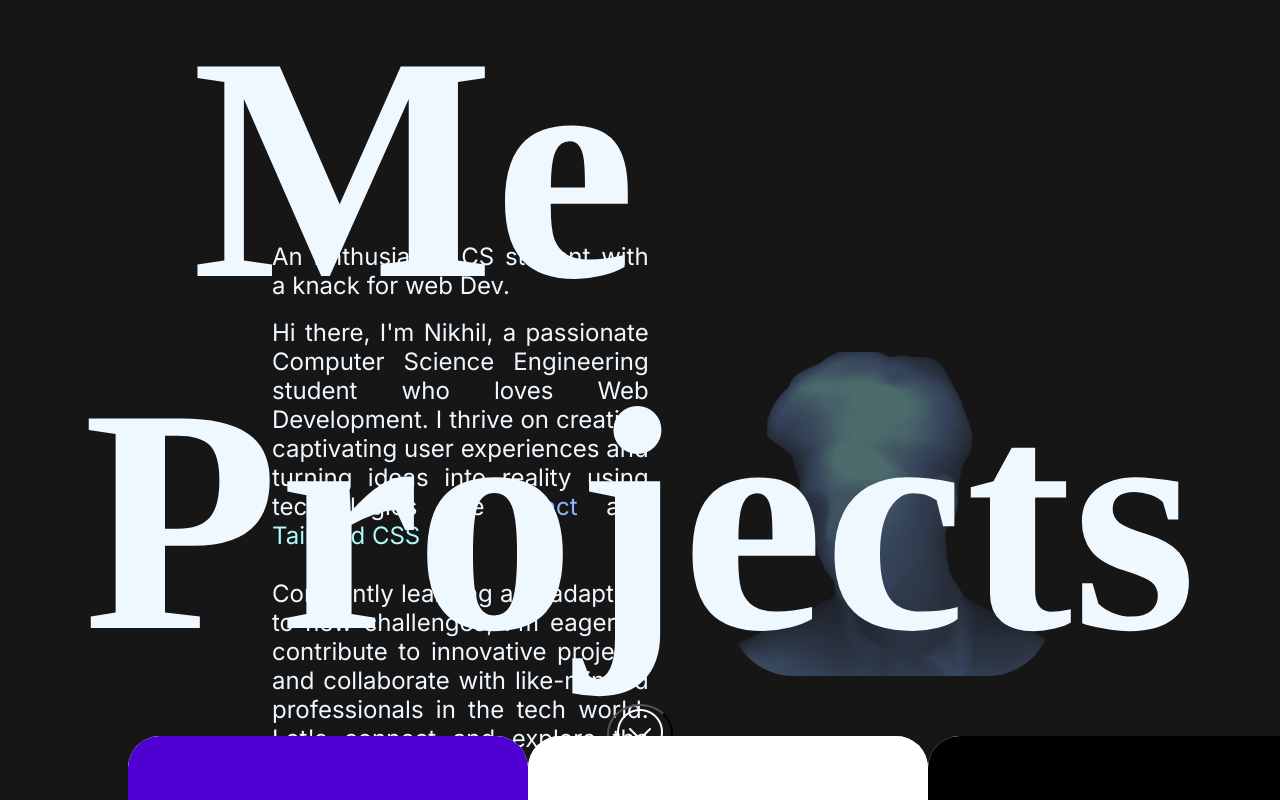
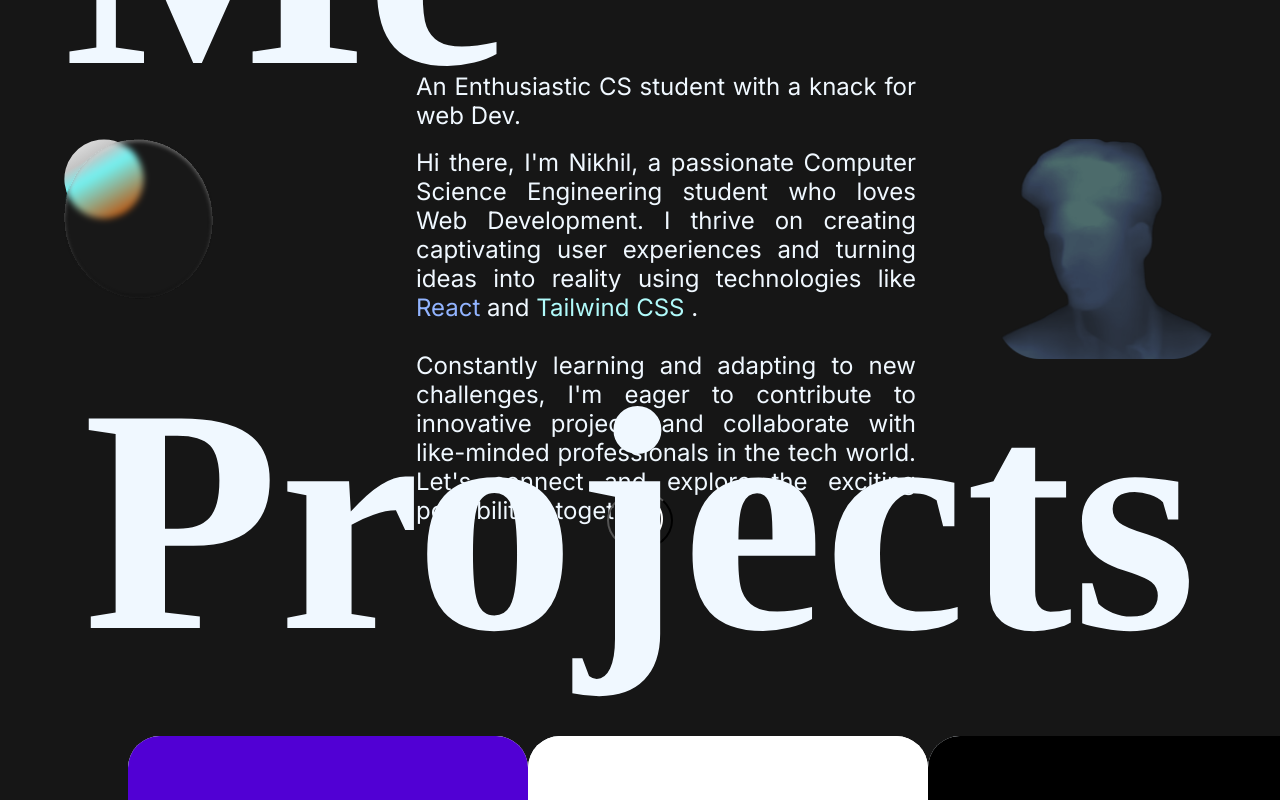
Before and after one commit to Juzznick/portfolioVanilla, a plain HTML site: page index.html in a window 1280 px wide. Shown: the part 1200-2000 px from the top of the page. Drawn offline with nearby package versions, Linux system fonts and the light colour scheme; a web font is replaced by a local one.

```diff
--- a/index.html
+++ b/index.html
@@ -58,7 +58,10 @@
                 About Me
             </h1>
             <div class="about-div">
-
+                <div class="bubble-div">
+                    <img class="bubble" src="res/bubble.svg"/>
+                    <img class="bubblebg" src="res/bubblebg.svg"/>
+                </div>
                 <div class="about-sub about-sub-l">
                     <p>An Enthusiastic CS student with a knack for web Dev.</p><br />
                     <p>Hi there, I'm Nikhil, a passionate Computer Science Engineering student who loves Web
@@ -128,7 +131,6 @@
                 Contact
             </h1>
             <a href='res/cv.pdf'><button class="cv-button">getCV</button></a>
-            <p>Nikhil Mukundan</p>
             <div class="cmain-sub">
                 <a href="https://instagram.com/juzznick"><img src="res/insta.png" /></a>
                 <a href="https://github.com/juzznick"><img src="res/github.png" /></a>
--- a/style.css
+++ b/style.css
@@ -134,10 +134,11 @@
 
 }
 .amain-div{
-    width: 70%;
+    width:90%;
     display: flex;
     flex-direction: column;
     align-items: center;
+    justify-content: center;
     animation: FadeIn 1s ease;
     height: 100vh;
     scroll-margin-top: -2rem;
@@ -147,19 +148,50 @@
 }
 .about-div{
     display: flex;
+    justify-content: space-around;
+    width: 100%;
 }
 .about-sub-l{
-    width: 75%;
+    margin-left: 17rem;
+    width: 60%;
     display: flex;
     flex-direction: column;
     justify-content: center;
 }
+.about-sub-r{
+    width: 20%;
+}
 .about-sub img{
-    width: 90%;
+    width: 100%;
 }
 .about-sub{
     height: 20rem;
 }
+.bubble-div{
+    display: flex;
+    height: 10rem;
+    width: 20%;
+    position: fixed;
+    left: 0rem;
+}
+
+.bubble{
+    position: absolute;
+    top: 0;
+    z-index: 2;
+    backdrop-filter: blur(3px);
+    height: 10rem;
+    border-radius: 6rem;
+}
+.bubblebg{
+    z-index: 1;
+    position: relative;
+    top: 0;
+    height: 5rem;
+}
+
+
+
 
 
 p{
@@ -306,6 +338,31 @@
     left: 1rem;
 }
 
+#contact-form{
+    display: flex;
+    flex-direction: column;
+    width: 40%;
+    height: 20rem;
+    justify-content: space-around;
+}
+#contact-form input{
+    height: 2rem;
+    font-size: 1rem;
+    padding-left: 1rem;
+}
+#contact-form textarea{
+    height: 10rem;
+    font-size: 1rem;
+    font-family: 'Inter';
+    padding: .4rem 0 0 1rem;
+}
+
+
+
+
+
+
+
 @media (max-width: 1000px){
     body{
         width: 100vw;
```
Also changed, not shown: res/bubble.svg (added), res/bubblebg.svg (added).
